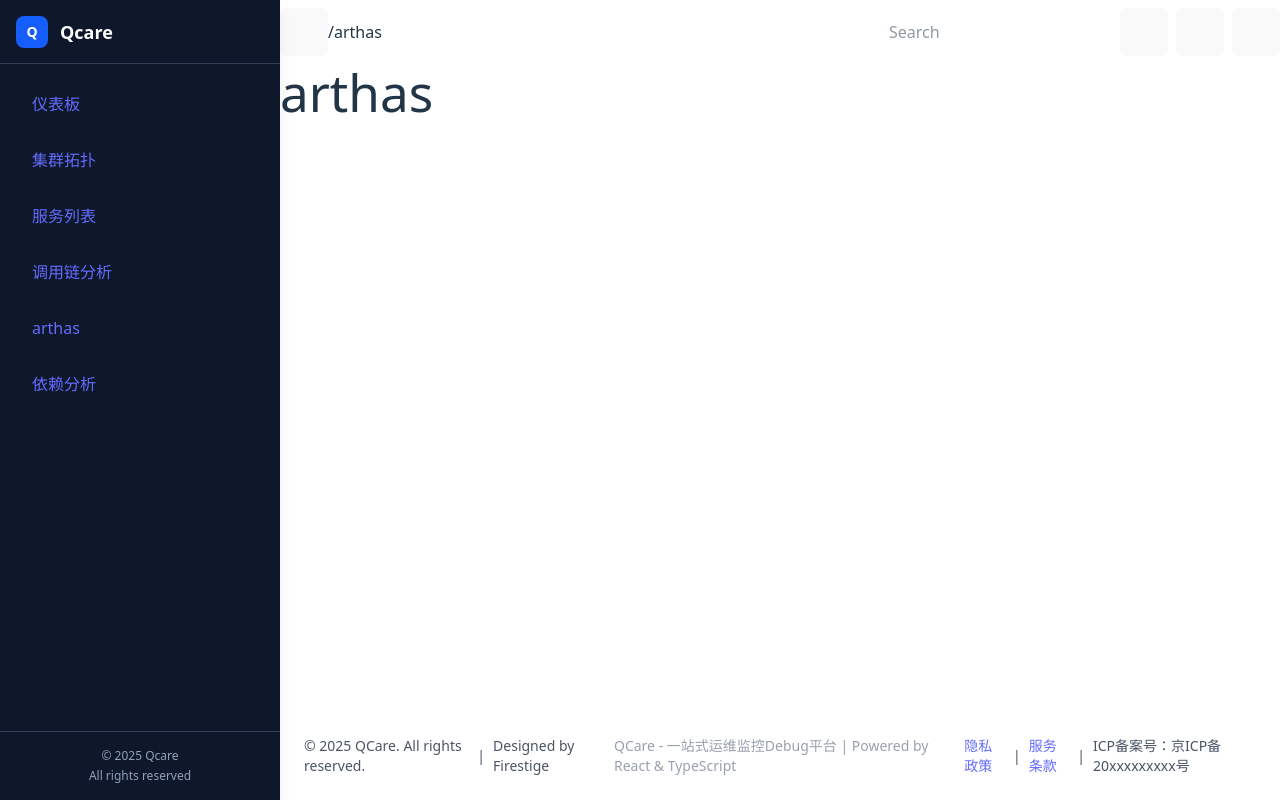
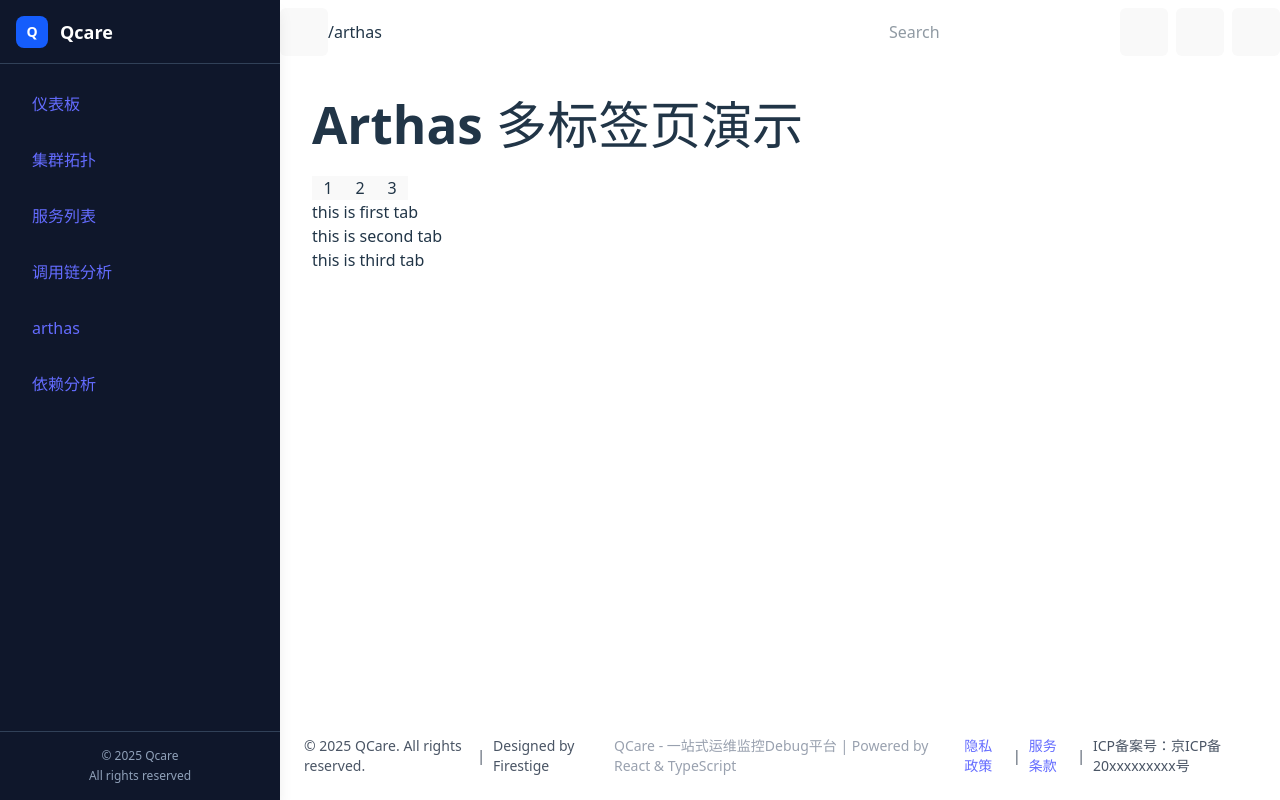
Before and after one commit to firestige/Qcare-ui, a React (Vite) app: page /arthas in a window 1280 px wide. Built offline with nearby package versions, Linux system fonts and the light colour scheme; what @iconify/tailwind4 would draw is missing.

Commit message:
暂存tab改造方案

```diff
--- /dev/null
+++ b/src/components/tab/useTabs.ts
@@ -0,0 +1,15 @@
+import { RefObject, useState } from 'react';
+
+export function useTabs(
+  ref: RefObject<HTMLElement>,
+  defaultActiveKey?: string
+) {
+  const refs = Array.from(ref.current?.children || []).map(child => ({
+    current: child as HTMLElement,
+  }));
+  const [activeKey, setActiveKey] = useState(defaultActiveKey || refs[0]?.key);
+
+  const activeIndex = refs.findIndex(r => r.current?.key === activeKey);
+
+  return { activeKey, setActiveKey, activeIndex };
+}
--- a/src/pages/arthas/ArthasPage.tsx
+++ b/src/pages/arthas/ArthasPage.tsx
@@ -1,5 +1,41 @@
+import React, { useRef } from 'react';
+import { useTabs } from '../../components/tab/useTabs.ts';
+
 const Arthas: React.FC = () => {
-  return <h1>arthas</h1>;
+  const ref = useRef<HTMLDivElement>(null);
+  const { activeKey, setActiveKey, activeIndex } = useTabs(ref);
+  return (
+    <div className="p-8">
+      <h1 className="text-2xl font-bold mb-6">Arthas 多标签页演示</h1>
+      <div>
+        <div className="flex flex-row">
+          <button
+            className="w-8 bg-gray-400 active:bg-amber-50"
+            onClick={() => setActiveKey('1')}
+          >
+            1
+          </button>
+          <button
+            className="w-8 bg-gray-400 active:bg-amber-50"
+            onClick={() => setActiveKey('2')}
+          >
+            2
+          </button>
+          <button
+            className="w-8 bg-gray-400 active:bg-amber-50"
+            onClick={() => setActiveKey('3')}
+          >
+            3
+          </button>
+        </div>
+        <div ref={ref}>
+          <div key="1">this is first tab</div>
+          <div key="2">this is second tab</div>
+          <div key="3">this is third tab</div>
+        </div>
+      </div>
+    </div>
+  );
 };
 
 export default Arthas;
```
Also changed, not shown: src/components/tab/Tabs.tsx (added, +9 -0 lines).
